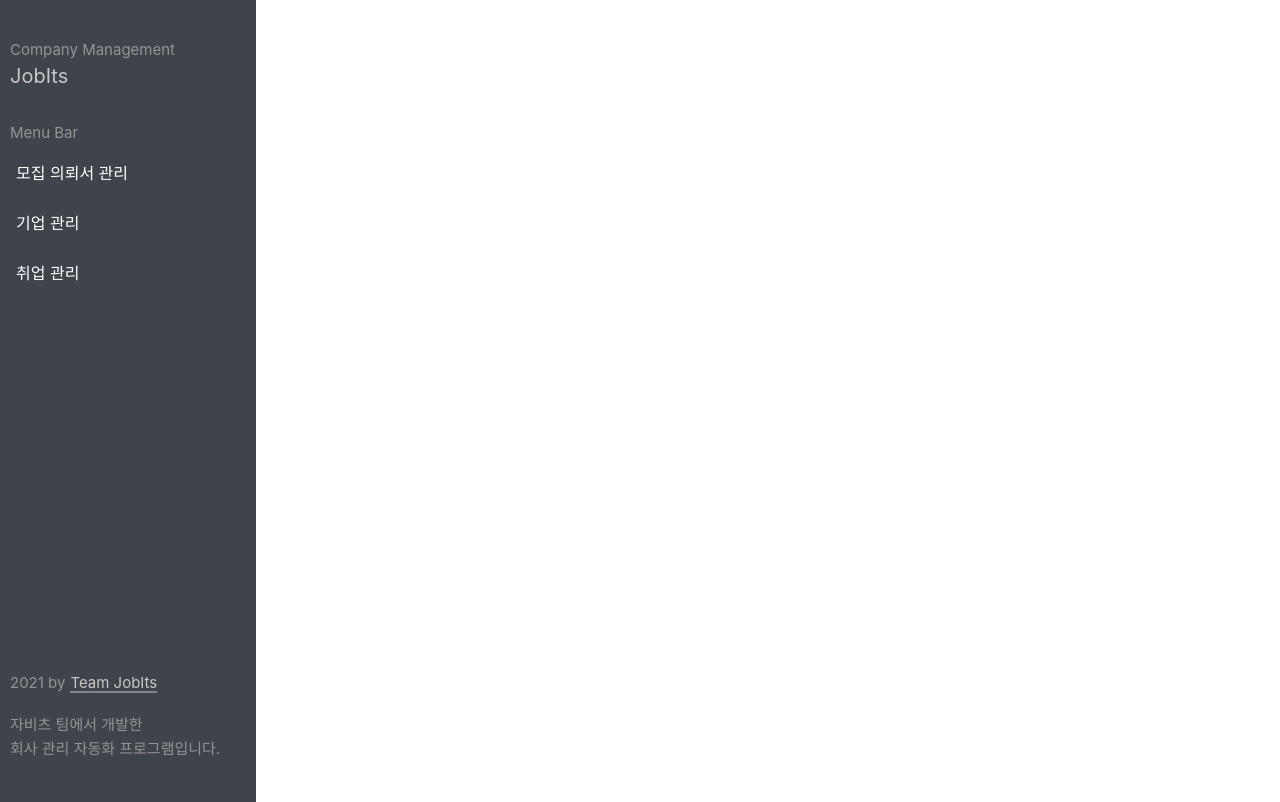
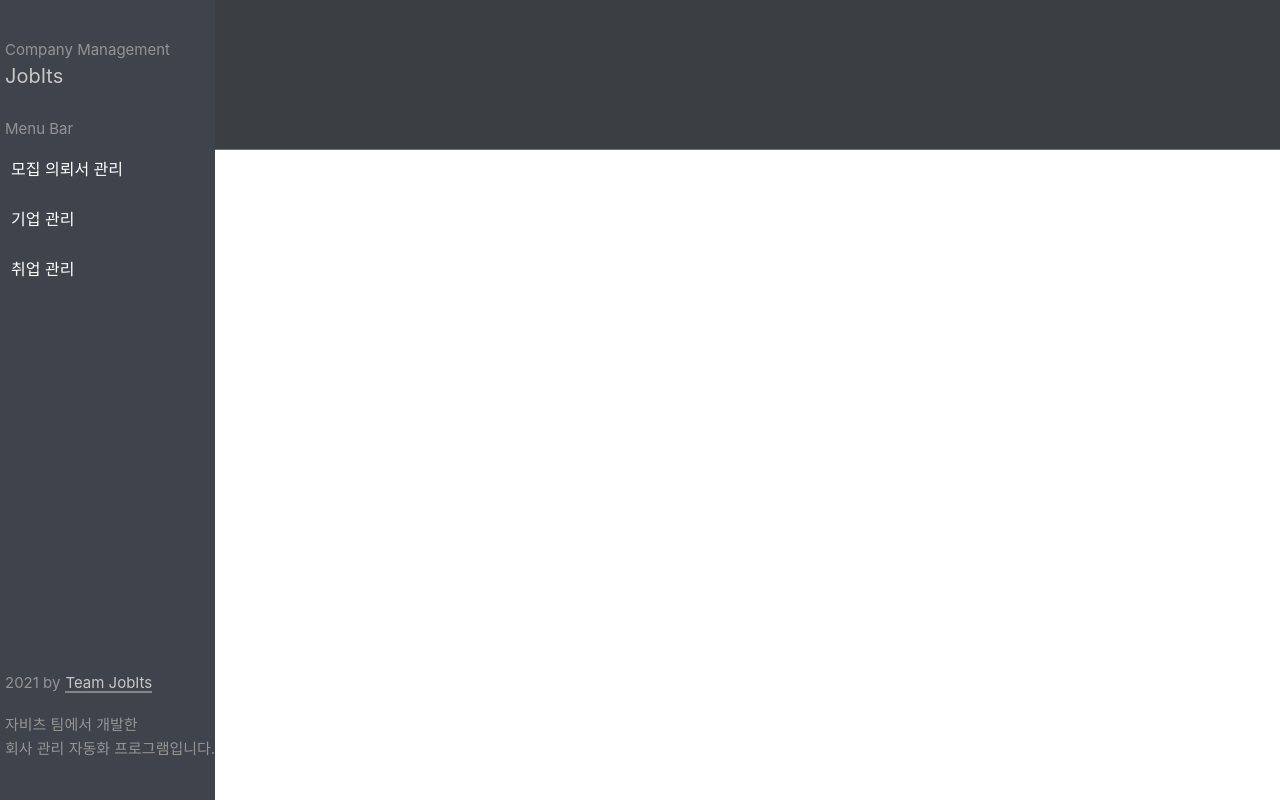
Before and after one commit to JobITs-DSM/Agatha, a Next.js app: page / in a window 1280 px wide. Shown: the top 802 px of the page. Built offline with nearby package versions, Linux system fonts and the light colour scheme.

Commit message:
CREATE: Header

```diff
--- a/pages/employment.tsx
+++ b/pages/employment.tsx
@@ -3,7 +3,7 @@ import { FC } from "react";
 const Employment: FC = (): JSX.Element => {
   return (
     <>
-      <div>Employment</div>
+
     </>
   );
 };
--- a/pages/enterprise.tsx
+++ b/pages/enterprise.tsx
@@ -3,7 +3,6 @@ import { FC } from "react";
 const Enterprice: FC = (): JSX.Element => {
   return (
     <>
-      <div>Enterprice</div>
     </>
   );
 };
--- a/pages/index.tsx
+++ b/pages/index.tsx
@@ -1,8 +1,10 @@
-import SideBar from "../src/component/common/sidebar";
-export default function Home() {
+import { FC } from "react";
+
+const Home: FC = ():JSX.Element => {
   return (
     <>
-      <SideBar />
     </>
   );
 }
+
+export default Home;
--- a/pages/recruitment.tsx
+++ b/pages/recruitment.tsx
@@ -1,11 +1,8 @@
 import { FC } from "react";
-import SideBar from "../src/component/common/sidebar";
-import Container from "../src/component/common/Layout";
 
 const Recruitment: FC = (): JSX.Element => {
   return (
     <>
-      <div>Recruitment</div>
     </>
   );
 };
--- a/src/component/common/Header/index.tsx
+++ b/src/component/common/Header/index.tsx
@@ -1,7 +1,14 @@
 import { FC } from "react";
+import * as S from "./styles";
+import { useRouter } from "next/router";
+
 const Header:FC = ():JSX.Element => {
+    const router = useRouter();
+
     return (
-        <div>hi</div>
+        <S.Container>
+
+        </S.Container>
     );
 }
 
--- a/src/component/common/Header/styles.ts
+++ b/src/component/common/Header/styles.ts
@@ -1 +1,9 @@
 import styled from "@emotion/styled";
+import { color } from "../../../../styles";
+
+export const Container = styled.div`
+  background-color: ${color.gray700};
+  height: 150px;
+  width: 100%;
+  border-bottom: 1px solid ${color.gray400};
+`;
--- a/src/component/common/Layout/index.tsx
+++ b/src/component/common/Layout/index.tsx
@@ -1,5 +1,7 @@
 import React, { FC } from "react";
-import SideBar from "../sidebar";
+import SideBar from "../Sidebar";
+import Header from "../Header";
+import * as S from "./styles";
 
 interface AppLayoutPage {
   children: React.ReactNode;
@@ -7,10 +9,11 @@ interface AppLayoutPage {
 
 const Layout: FC = ({ children }: AppLayoutPage) => {
   return (
-    <div>
+    <S.Container>
       <SideBar />
+      <Header />
       {children}
-    </div>
+    </S.Container>
   );
 };
 
--- /dev/null
+++ b/src/component/common/Layout/styles.ts
@@ -0,0 +1,5 @@
+import styled from "@emotion/styled";
+
+export const Container = styled.div`
+    display: flex;
+`;
--- a/src/component/common/SideBar/index.tsx
+++ b/src/component/common/SideBar/index.tsx
@@ -3,7 +3,7 @@ import * as S from "./styles";
 import { useRouter } from "next/router";
 import { color } from "../../../../styles";
 
-const Header: FC = (): JSX.Element => {
+const SideBar: FC = (): JSX.Element => {
   const router = useRouter();
 
   return (
@@ -50,4 +50,4 @@ const Header: FC = (): JSX.Element => {
   );
 };
 
-export default Header;
+export default SideBar;
--- a/src/component/common/SideBar/styles.ts
+++ b/src/component/common/SideBar/styles.ts
@@ -9,7 +9,7 @@ export const SideBarContainer = styled.div`
   color: ${color.gray100};
   display: flex;
   flex-direction: column;
-  padding: 40px 10px;
+  padding: 40px 5px;
   position: relative;
 `;
 
```
Also changed, not shown: src/component/header/index.ts (deleted), src/component/header/index.tsx (deleted).
